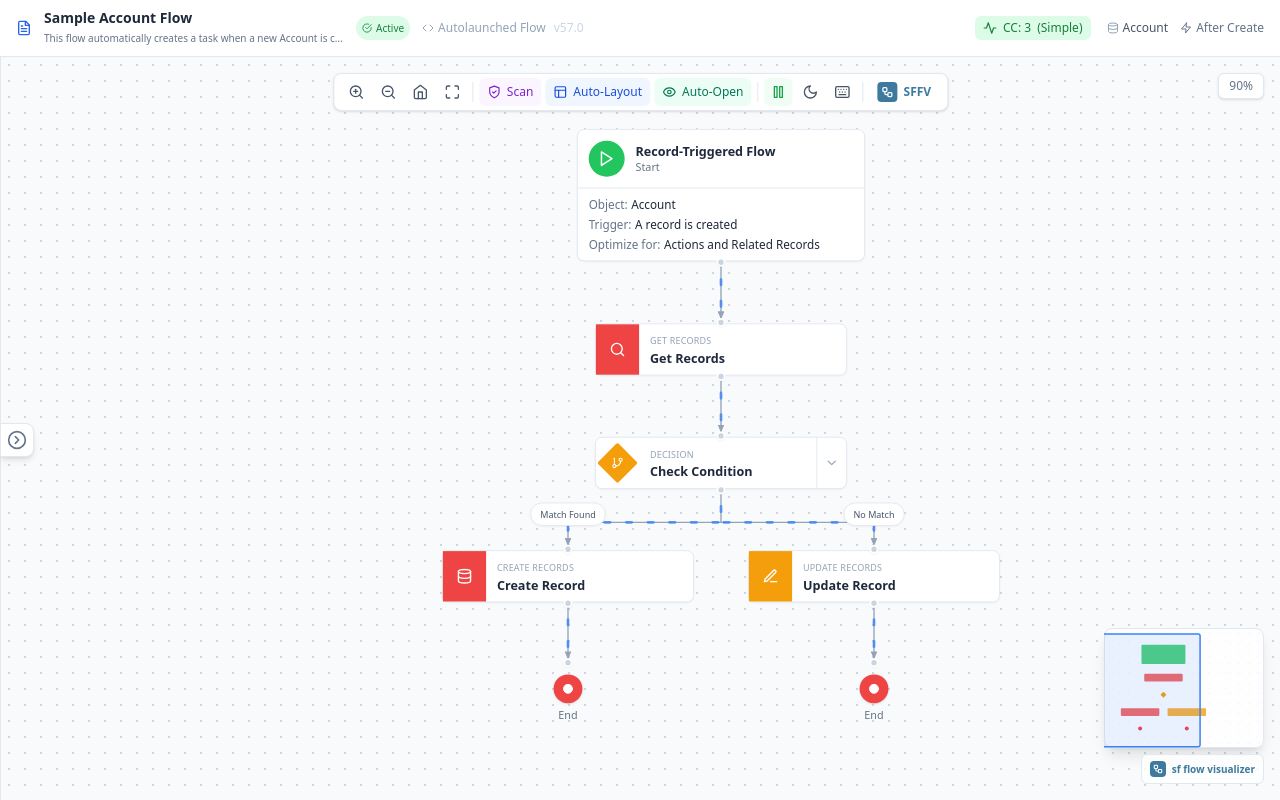
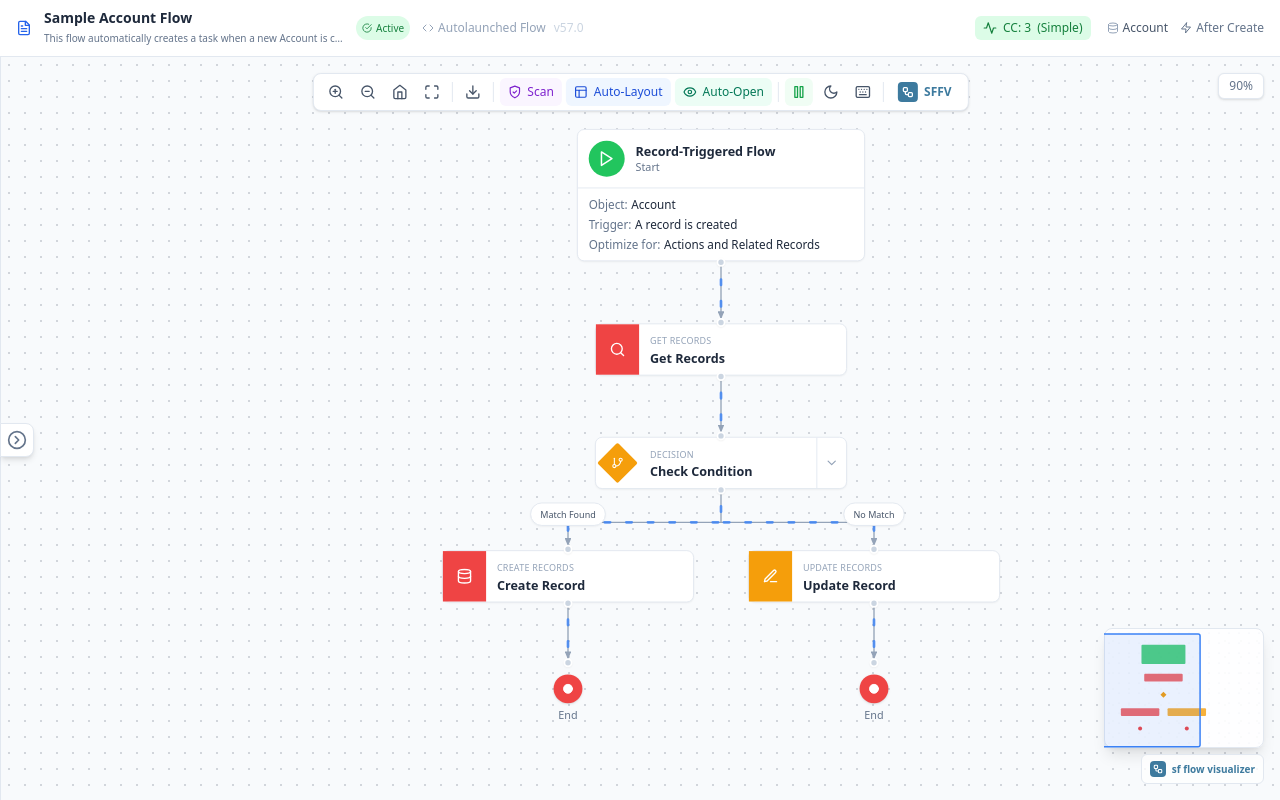
Before and after one commit to Avinava/vscode-sf-flow-visualiser, a React (Vite) app in the folder webview-ui/: page / in a window 1280 px wide. Built offline with nearby package versions, Linux system fonts and the light colour scheme; the HTML template or start-up script is replaced by a standard one.

Commit message:
add download image feature

```diff
--- a/webview-ui/package.json
+++ b/webview-ui/package.json
@@ -11,6 +11,7 @@
   },
   "dependencies": {
     "d3": "^7.8.5",
+    "html-to-image": "^1.11.13",
     "lucide-react": "^0.263.1",
     "react": "^18.2.0",
     "react-dom": "^18.2.0"
--- a/webview-ui/src/App.tsx
+++ b/webview-ui/src/App.tsx
@@ -32,6 +32,7 @@
 import { getVSCodeApi } from "./utils/vscodeApi";
 
 // ... (keep existing imports)
+import { toPng } from "html-to-image";
 
 // ============================================================================
 // MAIN APP CONTENT
@@ -273,6 +274,71 @@
     });
   }, [autoOpenViewerEnabled, postMessage]);
 
+  const handleExportImage = useCallback(async () => {
+    // Use the inner content div which contains the nodes/edges
+    const flowContent = document.getElementById("flow-canvas-content");
+
+    if (flowContent && visibleNodes.length > 0) {
+      try {
+        // Calculate bounds of all visible nodes
+        let minX = Infinity;
+        let minY = Infinity;
+        let maxX = -Infinity;
+        let maxY = -Infinity;
+
+        visibleNodes.forEach((node) => {
+          minX = Math.min(minX, node.x);
+          minY = Math.min(minY, node.y);
+          maxX = Math.max(maxX, node.x + node.width);
+          maxY = Math.max(maxY, node.y + node.height);
+        });
+
+        // Add padding
+        const padding = 100;
+        const width = maxX - minX + padding * 2 + 200; // Add extra buffer for right-side clipping
+        const height = maxY - minY + padding * 2;
+
+        // Capture with specific dimensions and transform reset
+        const dataUrl = await toPng(flowContent, {
+          backgroundColor: isDark ? "#0f172a" : "#ffffff",
+          width: width,
+          height: height,
+          style: {
+            transform: `translate(${-minX + padding}px, ${-minY + padding}px) scale(1)`,
+            transformOrigin: "0 0",
+            width: `${width}px`,
+            height: `${height}px`,
+            // Override any fixed dimensions from the container
+            maxWidth: "none",
+            maxHeight: "none",
+          },
+          pixelRatio: 2,
+        });
+
+        postMessage({
+          command: "saveImage",
+          payload: {
+            dataUrl,
+            fileName: `${fileName.replace(".flow-meta.xml", "")}.png`,
+          },
+        });
+      } catch (error) {
+        console.error("Failed to export image:", error);
+        postMessage({
+          command: "alert",
+          text: "Failed to export image. See console for details.",
+        });
+      }
+    } else {
+      postMessage({
+        command: "alert",
+        text: "No flow content to export.",
+      });
+    }
+  }, [isDark, fileName, postMessage, visibleNodes]);
+
+
+
   return (
     <div
       className={`flex flex-col h-screen w-full overflow-hidden font-sans text-sm transition-colors duration-200
@@ -314,6 +380,7 @@
             onToggleAutoLayout={() => setAutoLayoutEnabled(!autoLayoutEnabled)}
             onToggleAutoOpen={handleToggleAutoOpenPreference}
             onToggleScan={toggleScan}
+            onExportImage={handleExportImage}
           />
 
           {/* Canvas */}
--- a/webview-ui/src/components/Canvas/CanvasToolbar.tsx
+++ b/webview-ui/src/components/Canvas/CanvasToolbar.tsx
@@ -21,6 +21,7 @@
   EyeOff,
   Workflow,
   ShieldCheck,
+  Download,
 } from "lucide-react";
 import { useTheme } from "../../context";
 
@@ -35,7 +36,9 @@
   onToggleAutoLayout: () => void;
   onToggleAutoOpen: () => void;
   scanEnabled: boolean;
+
   onToggleScan: () => void;
+  onExportImage: () => void;
 }
 
 export const CanvasToolbar: React.FC<CanvasToolbarProps> = ({
@@ -50,6 +53,7 @@
   onToggleAutoLayout,
   onToggleAutoOpen,
   onToggleScan,
+  onExportImage,
 }) => {
   const { isDark, toggleTheme, animateFlow, toggleAnimation } = useTheme();
   const [showShortcuts, setShowShortcuts] = React.useState(false);
@@ -85,6 +89,14 @@
           title="Fit to View (F)"
         >
           <Maximize size={16} className="text-slate-600 dark:text-slate-300" />
+        </button>
+        <div className="w-px h-5 bg-slate-200 dark:bg-slate-600 mx-0.5"></div>
+        <button
+          onClick={onExportImage}
+          className="p-1.5 hover:bg-slate-100 dark:hover:bg-slate-700 rounded-md transition-colors"
+          title="Export as Image"
+        >
+          <Download size={16} className="text-slate-600 dark:text-slate-300" />
         </button>
         <div className="w-px h-5 bg-slate-200 dark:bg-slate-600 mx-0.5"></div>
         <button
--- a/webview-ui/src/components/Canvas/FlowCanvas.tsx
+++ b/webview-ui/src/components/Canvas/FlowCanvas.tsx
@@ -34,6 +34,7 @@
   return (
     <div
       ref={canvasRef}
+      id="flow-canvas-container"
       className="w-full h-full cursor-grab select-none"
       onMouseDown={onMouseDown}
       onWheel={onWheel}
@@ -47,6 +48,7 @@
       }}
     >
       <div
+        id="flow-canvas-content"
         style={{
           transform: `translate(${pan.x}px, ${pan.y}px) scale(${scale})`,
           transformOrigin: "0 0",
```
Also changed, not shown: 3 other files (tests, documents, lock files or other folders).
